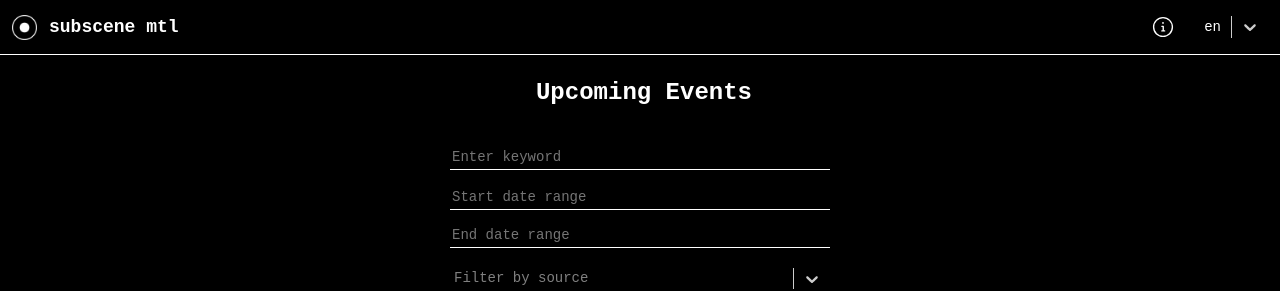
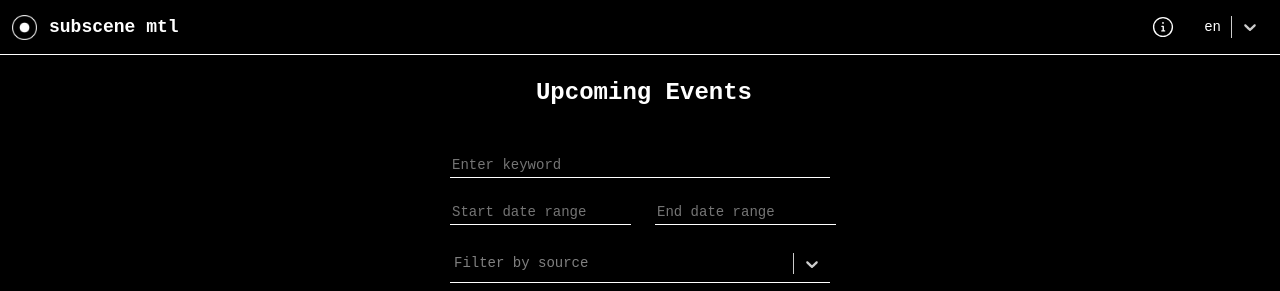
Before and after one commit to naemtl/eventhorizon2-fe, a React (Vite) app: page / in a window 1280 px wide. Shown: the top 291 px of the page. Built offline with nearby package versions, Linux system fonts and the light colour scheme.

Commit message:
fix wiggling datepicker input

```diff
--- a/src/pages/Calendar/FilterAndSearch/Datepicker.css
+++ b/src/pages/Calendar/FilterAndSearch/Datepicker.css
@@ -37,6 +37,10 @@
   color: var(--white);
 }
 
+.react-datepicker-wrapper {
+  width: 100%;
+}
+
 .react-datepicker__input-container input {
   background: transparent;
   border: none;
@@ -49,3 +53,9 @@
     outline-color: var(--satan);
   }
 }
+
+@media screen and (min-width: 768px) {
+  .react-datepicker__input-container input{
+    width: unset;
+  }
+}
--- a/src/pages/Calendar/FilterAndSearch/FilterAndSearch.module.css
+++ b/src/pages/Calendar/FilterAndSearch/FilterAndSearch.module.css
@@ -12,6 +12,10 @@
   flex-direction: column;
   justify-content: space-between;
   height: 65px;
+}
+
+.datePickerContainer {
+  width: 100%;
 }
 
 .input {
@@ -48,10 +52,14 @@
 .selectContainer {
   width: 100%;
 }
-/*
+
 @media screen and (min-width: 768px) {
   .dateContainer {
     flex-direction: row;
     height: unset;
   }
-} */
+
+  .datePickerContainer {
+    width: 175px;
+  }
+}
--- a/src/pages/Calendar/FilterAndSearch/FilterAndSearch.tsx
+++ b/src/pages/Calendar/FilterAndSearch/FilterAndSearch.tsx
@@ -2,7 +2,7 @@ import { memo, useEffect, useState } from "react";
 import DatePicker, { registerLocale } from "react-datepicker";
 import Select from "react-select";
 
-import { format, set, subDays } from "date-fns";
+import { format, subDays } from "date-fns";
 import { enCA, frCA, es } from "date-fns/locale";
 import { useTranslation } from "react-i18next";
 
@@ -84,6 +84,7 @@ function FilterAndSearch({ setQueryString }: FilterAndSearchProps) {
         />
       </div>
       <div className={styles.dateContainer}>
+        <div className={styles.datePickerContainer}>
           <DatePicker
             locale={datepickerLocal}
             placeholderText="Start date range"
@@ -95,6 +96,8 @@ function FilterAndSearch({ setQueryString }: FilterAndSearchProps) {
             }
             selected={startDate}
           />
+        </div>
+        <div className={styles.datePickerContainer}>
           <DatePicker
             locale={datepickerLocal}
             placeholderText="End date range"
@@ -105,6 +108,7 @@ function FilterAndSearch({ setQueryString }: FilterAndSearchProps) {
             }
             selected={endDate}
           />
+        </div>
       </div>
       <div className={styles.selectContainer}>
         <Select
```
Lines whose indentation alone changed are shown as unchanged.
